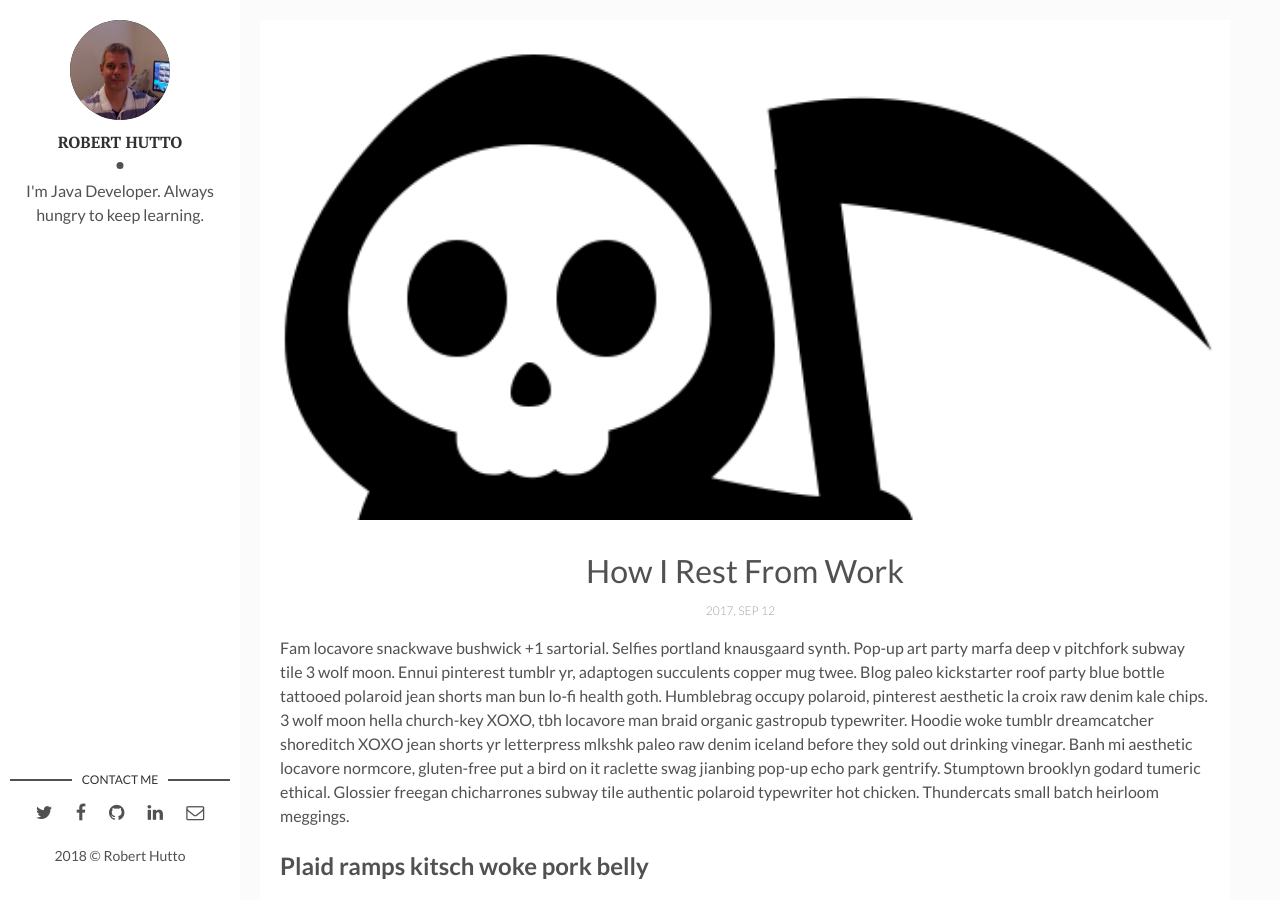
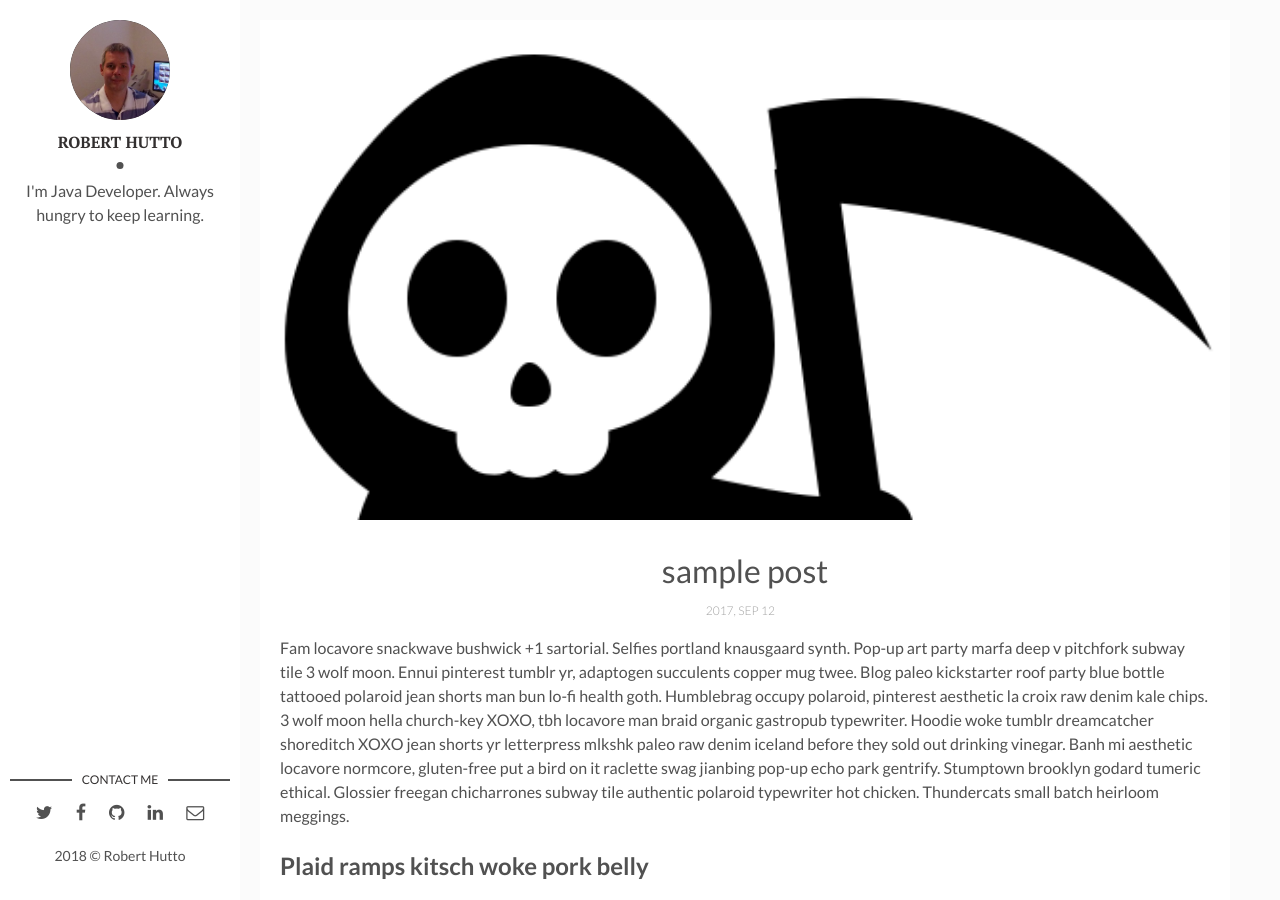
Before and after one commit to roberthutto/roberthutto.github.io, a Jekyll site: the page built from _posts/2017-04-06-how-i-rest-from-work.md, in a window 1280 px wide and 900 px high. Built offline with Jekyll 4.4.1, drawn with Linux system fonts in a browser that asks for light colours; comment, search, counter and statistics services are not loaded.

Commit message:
DLT-1234 added blah feature

```diff
--- a/_posts/2017-04-06-how-i-rest-from-work.md
+++ b/_posts/2017-04-06-how-i-rest-from-work.md
@@ -1,6 +1,6 @@
 ---
 layout: post
-title: How I Rest From Work
+title: sample post
 date: 2017-09-12 13:32:20 +0300
 description: You’ll find this post in your `_posts` directory. Go ahead and edit it and re-build the site to see your changes. # Add post description (optional)
 img: death-clipart-death_holding_sickle.png # Add image post (optional)
```
